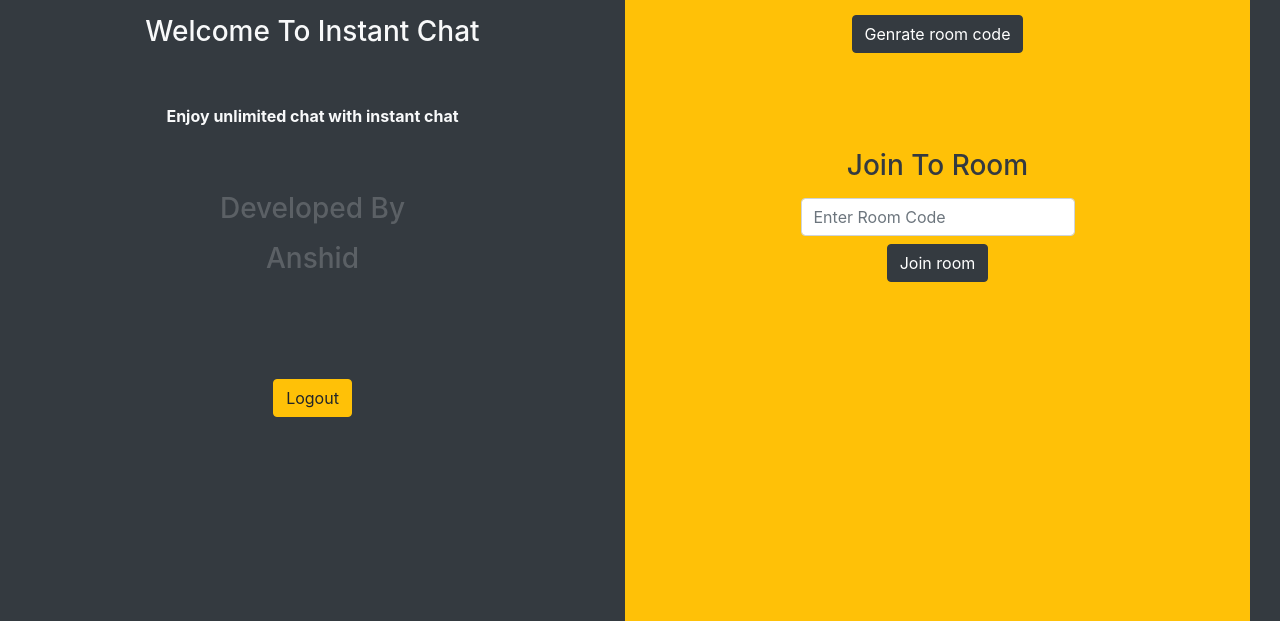
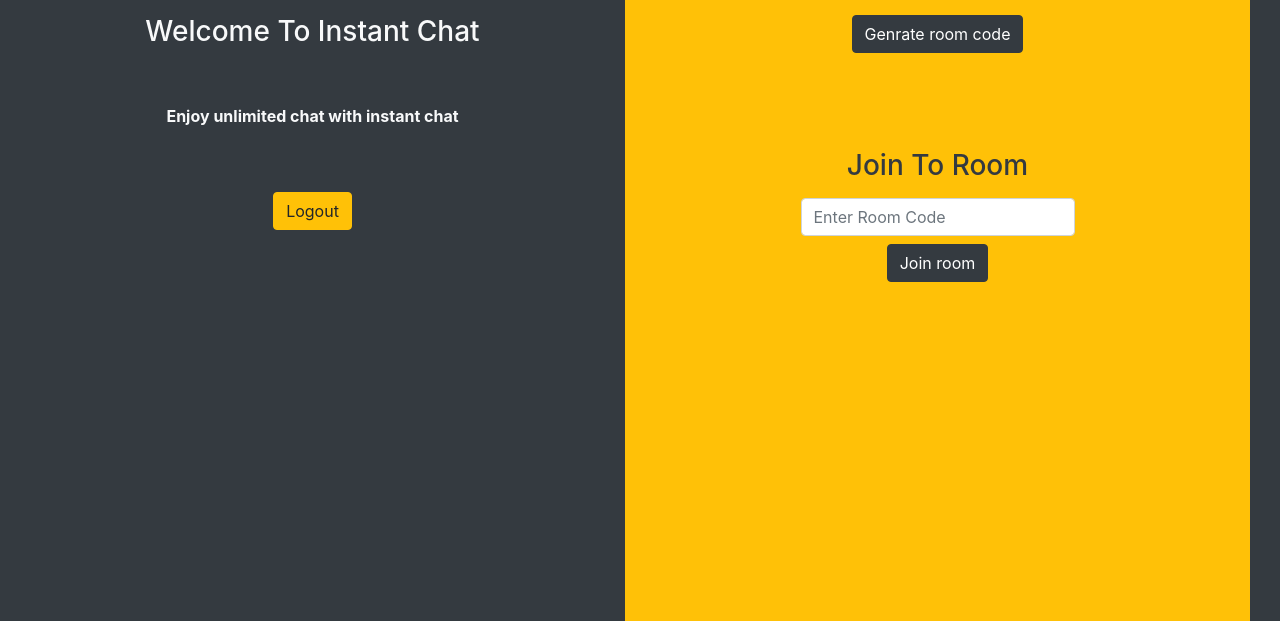
Before and after one commit to anshidnm/ChatApplication, a Django app: template templates/index.html in a window 1280 px wide. Shown: the part 179-800 px from the top of the page. Run offline with Django 3.2, Linux system fonts and the light colour scheme; the template is opened without the code that fills it, so the values that code supplies are empty.

Commit message:
Update index.html

```diff
--- a/templates/index.html
+++ b/templates/index.html
@@ -8,8 +8,6 @@
             <div class="mt-5 text-center"><h3>Hi, {{ request.user.username|upper }}</h3></div>
             <div class="mt-2 text-center"><h3>Welcome To Instant Chat</h3></div>
             <div class="mt-5 text-center "><p><b>Enjoy unlimited chat with instant chat</b></p></div>
-            <div class="mt-5 text-center"><h3 style="opacity: 0.2;">Developed By</h3></div>
-            <div class="mt-2 mb-5 text-center"><h3 style="opacity: 0.2;">Anshid</h3></div>
             <div class="px-5 mt-5 text-center">
                 <a href="{% url 'logout' %}" class="btn btn-warning w-100 ">Logout</a>
             </div>
```
